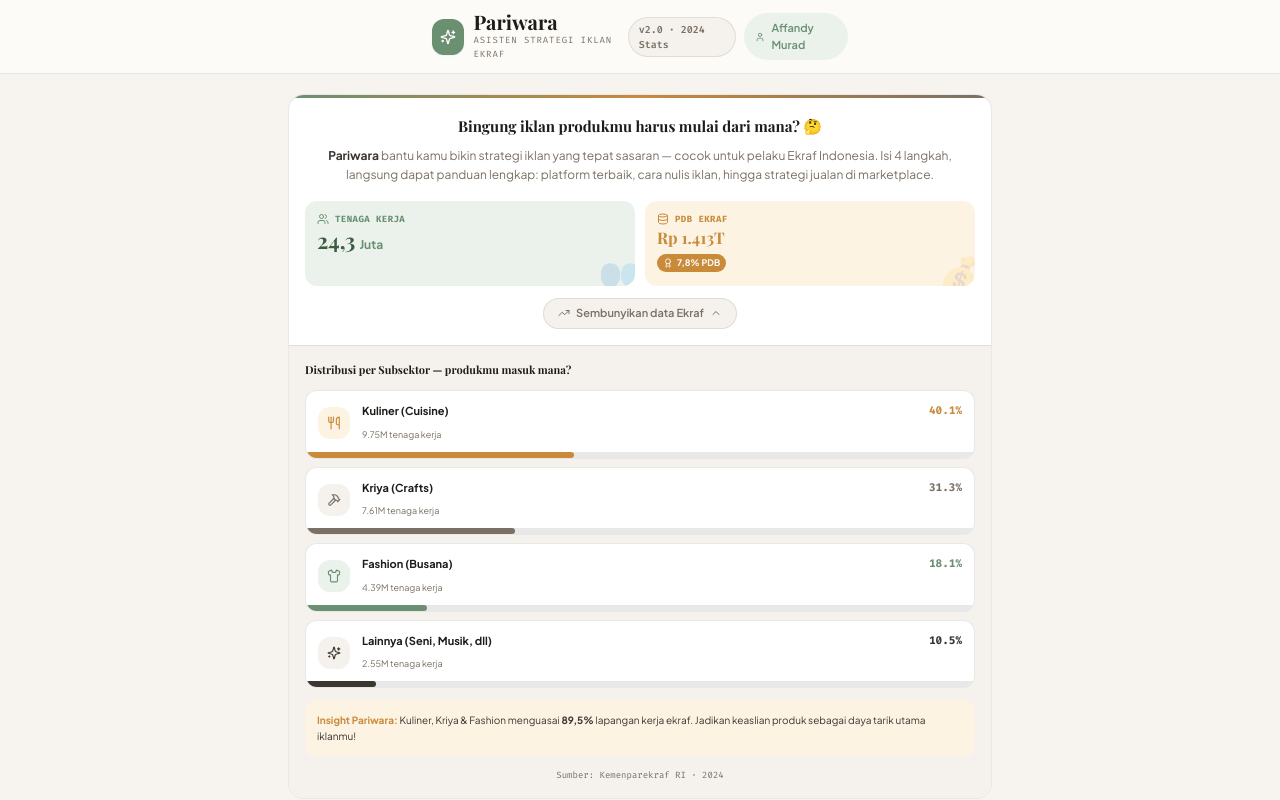
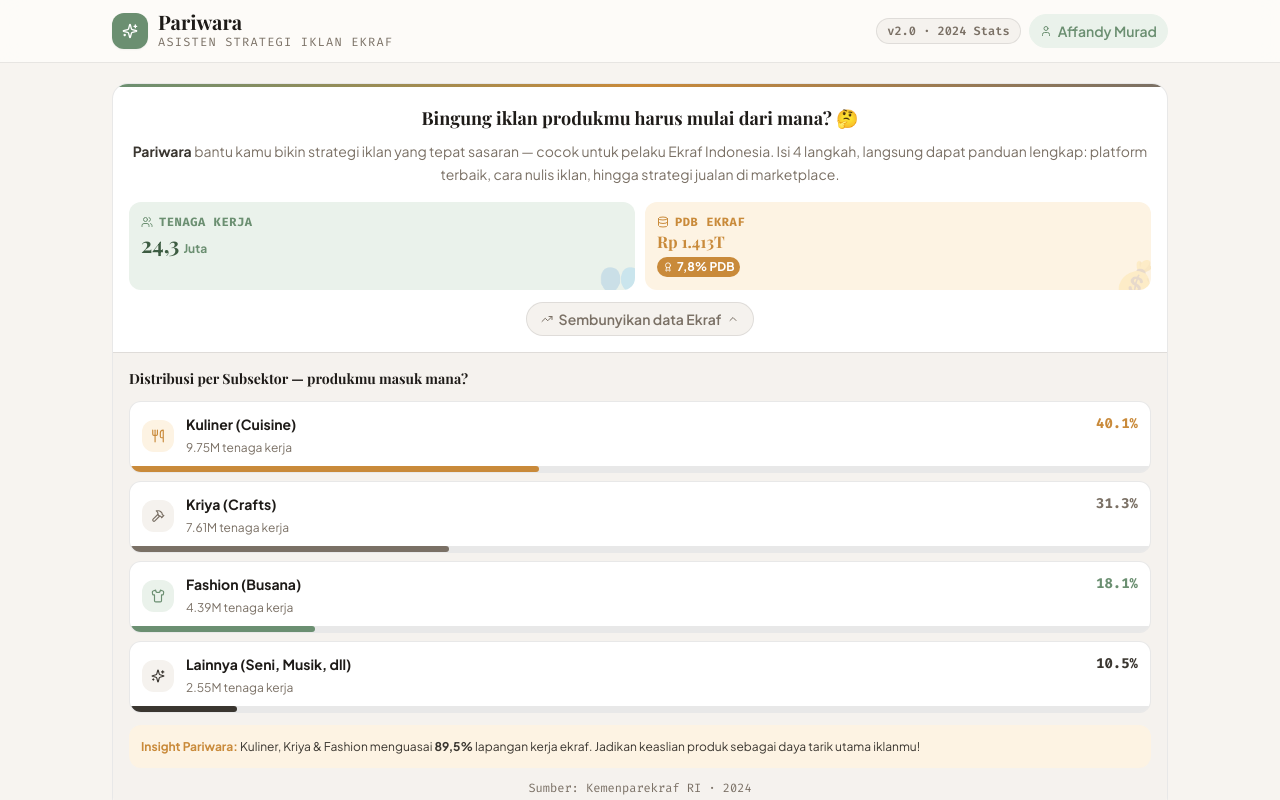
Before and after one commit to affandymurad/Pariwara, a React (Vite) app in the folder frontend/: page / in a window 1280 px wide. Both pictures are taken after a click on the button "Lihat data Ekraf 2024". Shown: the top 800 px of the page. Built offline with nearby package versions, Linux system fonts and the light colour scheme; no server answers; a web font is replaced by a local one.

Commit message:
fixing layout bigger on desktop

```diff
--- a/frontend/src/App.tsx
+++ b/frontend/src/App.tsx
@@ -36,7 +36,7 @@
     <div className="min-h-screen" style={{ background: 'var(--bg-primary)' }}>
       <Header />
 
-      <main className="max-w-md md:max-w-2xl lg:max-w-3xl mx-auto px-4 md:px-6 lg:px-8 py-5 pb-16 space-y-4">
+      <main className="max-w-md md:max-w-3xl lg:max-w-5xl xl:max-w-6xl 2xl:max-w-7xl mx-auto px-4 md:px-8 lg:px-12 py-5 pb-16 space-y-4">
         <AnimatePresence mode="wait">
           {!formData ? (
             <motion.div
@@ -55,10 +55,10 @@
 
                 {/* Always-visible hero content */}
                 <div className="px-4 pt-5 pb-4 text-center">
-                  <h2 className="text-[15px] font-display font-bold text-ink mb-2">
+                  <h2 className="text-lg font-display font-bold text-ink mb-2">
                     Bingung iklan produkmu harus mulai dari mana? 🤔
                   </h2>
-                  <p className="text-xs text-muted leading-relaxed mb-4">
+                  <p className="text-sm text-muted leading-relaxed mb-4">
                     <strong className="text-ink2">Pariwara</strong> bantu kamu bikin strategi iklan yang tepat sasaran —
                     cocok untuk pelaku Ekraf Indonesia. Isi 4 langkah, langsung dapat panduan lengkap:{' '}
                     platform terbaik, cara nulis iklan, hingga strategi jualan di marketplace.
@@ -71,7 +71,7 @@
                       <div className="absolute -right-2 -bottom-2 text-4xl opacity-15 select-none">👥</div>
                       <div className="flex items-center gap-1.5 mb-1">
                         <Users className="w-3 h-3" style={{ color: 'var(--sage)' }} />
-                        <span className="text-[9px] font-code font-bold uppercase tracking-wider" style={{ color: 'var(--sage)' }}>Tenaga Kerja</span>
+                        <span className="text-xs font-code font-bold uppercase tracking-wider" style={{ color: 'var(--sage)' }}>Tenaga Kerja</span>
                       </div>
                       <div className="font-display font-bold leading-none" style={{ fontSize: '1.35rem', color: 'var(--sage-dark)' }}>
                         24,3<span className="text-xs font-sans ml-1" style={{ color: 'var(--sage)' }}>Juta</span>
@@ -83,12 +83,12 @@
                       <div className="absolute -right-2 -bottom-2 text-4xl opacity-15 select-none">💰</div>
                       <div className="flex items-center gap-1.5 mb-1">
                         <Database className="w-3 h-3" style={{ color: 'var(--amber)' }} />
-                        <span className="text-[9px] font-code font-bold uppercase tracking-wider" style={{ color: 'var(--amber)' }}>PDB Ekraf</span>
+                        <span className="text-xs font-code font-bold uppercase tracking-wider" style={{ color: 'var(--amber)' }}>PDB Ekraf</span>
                       </div>
                       <div className="font-display font-bold leading-none mb-1" style={{ fontSize: '1rem', color: 'var(--amber)' }}>
                         Rp 1.413T
                       </div>
-                      <div className="inline-flex items-center gap-1 px-1.5 py-0.5 rounded-full text-[9px] font-bold"
+                      <div className="inline-flex items-center gap-1 px-1.5 py-0.5 rounded-full text-xs font-bold"
                            style={{ background: 'var(--amber)', color: 'white' }}>
                         <Award className="w-2.5 h-2.5" />7,8% PDB
                       </div>
@@ -98,7 +98,7 @@
                   {/* Toggle button */}
                   <button
                     onClick={() => setStatsOpen(v => !v)}
-                    className="inline-flex items-center gap-1.5 text-[11px] font-semibold px-3.5 py-1.5 rounded-full border border-theme transition-all hover:opacity-75"
+                    className="inline-flex items-center gap-1.5 text-sm font-semibold px-3.5 py-1.5 rounded-full border border-theme transition-all hover:opacity-75"
                     style={{ color: 'var(--text-muted)', background: 'var(--bg-stone)' }}
                   >
                     <TrendingUp className="w-3 h-3" />
@@ -120,7 +120,7 @@
                     >
                       <div className="px-4 pb-4 pt-1 border-t border-theme space-y-3"
                            style={{ background: 'var(--bg-stone)' }}>
-                        <p className="text-[11px] font-display font-bold text-ink pt-3">
+                        <p className="text-sm font-display font-bold text-ink pt-3">
                           Distribusi per Subsektor — produkmu masuk mana?
                         </p>
 
@@ -136,11 +136,11 @@
                                   </div>
                                   <div className="flex-1 min-w-0">
                                     <div className="flex items-center justify-between gap-2">
-                                      <span className="text-[11px] font-bold text-ink truncate">{sub.name}</span>
-                                      <span className="text-[11px] font-code font-bold flex-shrink-0"
+                                      <span className="text-sm font-bold text-ink truncate">{sub.name}</span>
+                                      <span className="text-sm font-code font-bold flex-shrink-0"
                                             style={{ color: cfg.color }}>{sub.percentage}%</span>
                                     </div>
-                                    <span className="text-[9px] text-muted">{sub.workers}M tenaga kerja</span>
+                                    <span className="text-xs text-muted">{sub.workers}M tenaga kerja</span>
                                   </div>
                                 </div>
                                 <div className="h-1.5 w-full" style={{ background: 'var(--border)' }}>
@@ -152,14 +152,14 @@
                           })}
                         </div>
 
-                        <div className="rounded-xl p-3 text-[10px] leading-relaxed"
+                        <div className="rounded-xl p-3 text-xs leading-relaxed"
                              style={{ background: 'var(--amber-light)', color: 'var(--text-ink2)' }}>
                           <strong style={{ color: 'var(--amber)' }}>Insight Pariwara:</strong>{' '}
                           Kuliner, Kriya & Fashion menguasai <strong>89,5%</strong> lapangan kerja ekraf.
                           Jadikan keaslian produk sebagai daya tarik utama iklanmu!
                         </div>
 
-                        <p className="text-[9px] font-code text-muted text-center">
+                        <p className="text-xs font-code text-muted text-center">
                           Sumber: {NATIONAL_STATS_2024.source} · {NATIONAL_STATS_2024.year}
                         </p>
                       </div>
@@ -184,7 +184,7 @@
         </AnimatePresence>
       </main>
 
-      <footer className="text-center text-[9px] font-code text-muted uppercase tracking-widest py-5">
+      <footer className="text-center text-xs font-code text-muted uppercase tracking-widest py-5">
         Pariwara oleh Affandy Murad © 2026 · All rights reserved
       </footer>
     </div>
--- a/frontend/src/components/Header.tsx
+++ b/frontend/src/components/Header.tsx
@@ -5,7 +5,7 @@
   return (
     <header className="sticky top-0 z-50 backdrop-blur-md border-b border-theme"
             style={{ background: 'color-mix(in srgb, var(--bg-surface) 90%, transparent)' }}>
-      <div className="max-w-md mx-auto flex items-center justify-between px-4 py-3">
+      <div className="max-w-md md:max-w-3xl lg:max-w-5xl xl:max-w-6xl 2xl:max-w-7xl mx-auto flex items-center justify-between px-4 md:px-8 lg:px-12 py-3">
         {/* Brand */}
         <div className="flex items-center gap-2.5">
           <div className="w-9 h-9 rounded-xl flex items-center justify-center text-white shadow-sm"
@@ -14,7 +14,7 @@
           </div>
           <div>
             <h1 className="text-xl font-display font-bold leading-none text-ink">Pariwara</h1>
-            <p className="text-[9px] font-code text-muted uppercase tracking-widest mt-0.5">
+            <p className="text-xs font-code text-muted uppercase tracking-widest mt-0.5">
               Asisten Strategi Iklan Ekraf
             </p>
           </div>
@@ -22,7 +22,7 @@
 
         {/* Right side */}
         <div className="flex items-center gap-2">
-          <span className="text-[10px] font-code font-semibold px-2.5 py-1 rounded-full border border-theme"
+          <span className="text-xs font-code font-semibold px-2.5 py-1 rounded-full border border-theme"
                 style={{ background: 'var(--bg-stone)', color: 'var(--text-muted)' }}>
             v2.0 · 2024 Stats
           </span>
@@ -30,7 +30,7 @@
             href="https://affandymurad.github.io/"
             target="_blank"
             rel="noreferrer"
-            className="flex items-center gap-1.5 text-[11px] font-semibold px-2.5 py-1.5 rounded-full border border-theme transition-all hover:opacity-75"
+            className="flex items-center gap-1.5 text-sm font-semibold px-2.5 py-1.5 rounded-full border border-theme transition-all hover:opacity-75"
             style={{ background: 'var(--sage-light)', color: 'var(--sage)', borderColor: 'var(--sage-light)' }}
           >
             <User className="w-3 h-3" />
--- a/frontend/src/index.css
+++ b/frontend/src/index.css
@@ -91,7 +91,7 @@
   .btn-secondary:hover { background-color: var(--bg-stone); }
 
   .field-label {
-    @apply block text-[10px] font-bold uppercase tracking-[0.08em] font-mono mb-1.5;
+    @apply block text-xs font-bold uppercase tracking-[0.08em] font-mono mb-1.5;
     color: var(--text-ink2);
   }
 
@@ -132,7 +132,7 @@
   }
 
   .param-tag {
-    @apply text-[10px] font-semibold px-2.5 py-1 rounded-full border;
+    @apply text-xs font-semibold px-2.5 py-1 rounded-full border;
     border-color: var(--border);
   }
 
```
Also changed, not shown: frontend/src/components/AnalysisResult.tsx (+18 -18 lines), frontend/src/components/PariwaraForm.tsx (+18 -18 lines), frontend/src/components/StatInfographics.tsx (+12 -12 lines).
